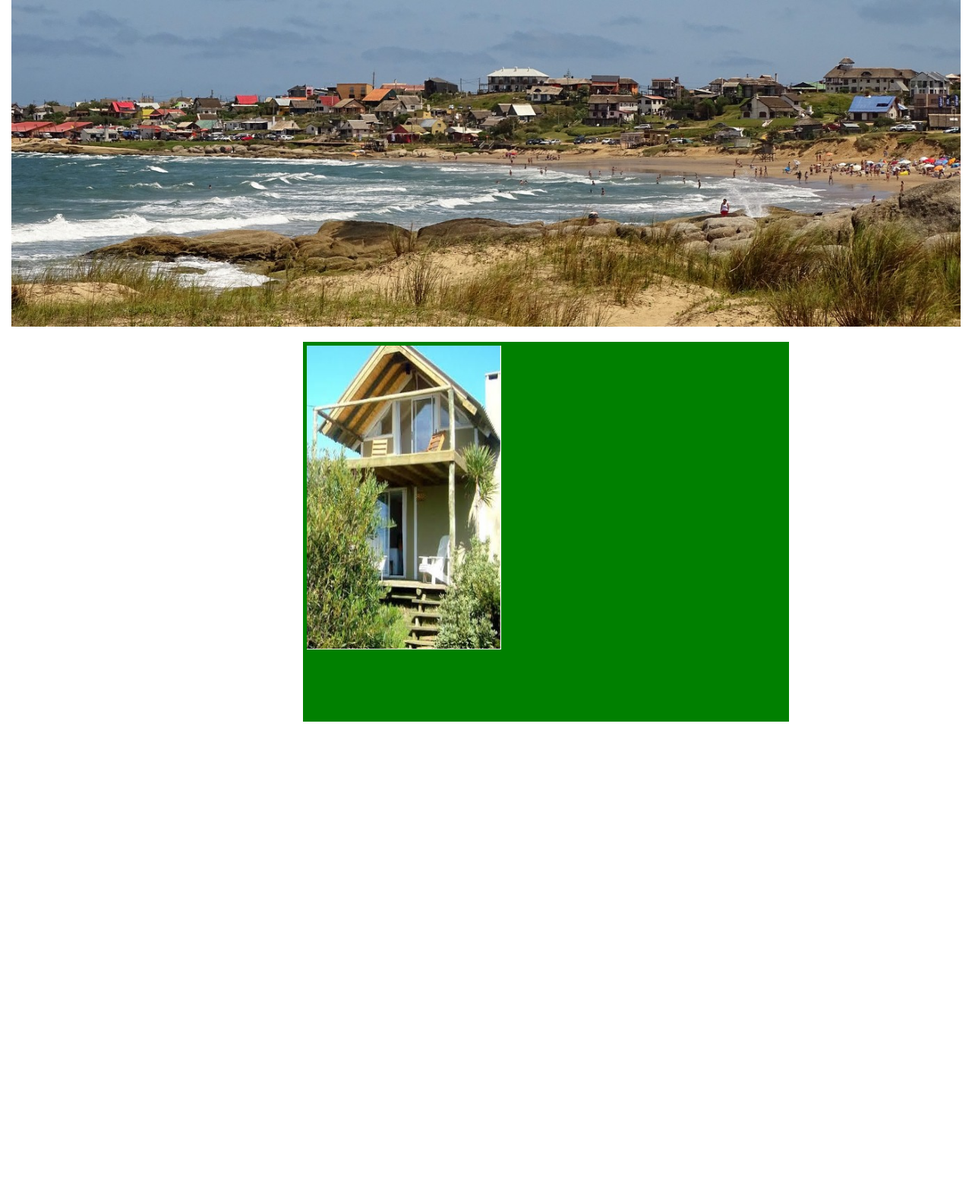
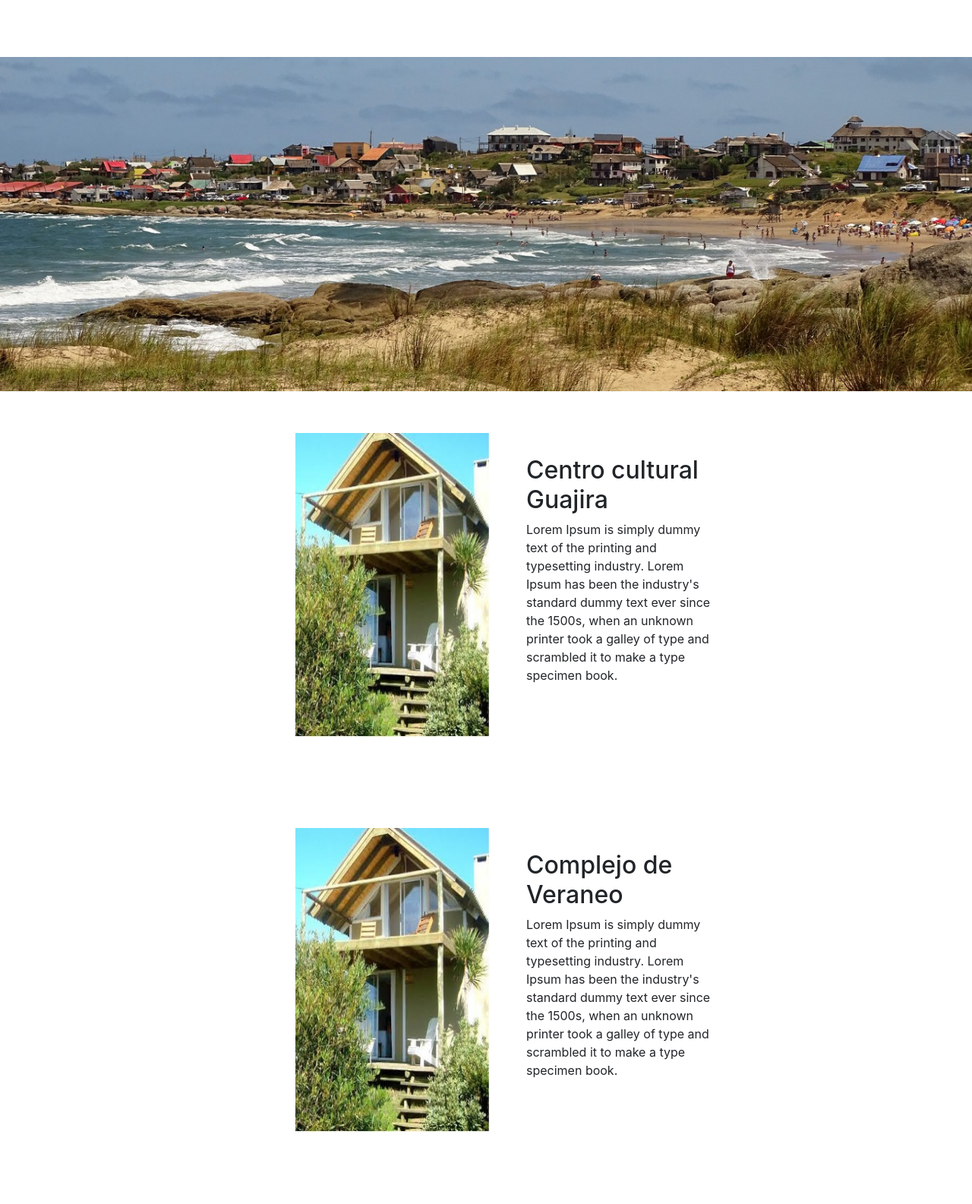
Before and after one commit to FernandoLemos/agreste, a plain HTML site: page index.html in a window 1280 px wide. Shown: the whole page at 76% size. Before the commit the page ends 950 px from the top, so only its background shows below. Drawn offline with nearby package versions, Linux system fonts and the light colour scheme.

Commit message:
Modificacion de estilos

```diff
--- a/Content/estilos.css
+++ b/Content/estilos.css
@@ -1,7 +1,12 @@
+nav {
+    width: 100%;
+    height: 75px;
+}
 header{
     height: 100%;
     background-color:white;
     background-repeat: no-repeat;
+    margin-bottom: 50px
 }
 
 header img {
@@ -9,23 +14,35 @@ header img {
 }
 
 .box {
-    background-color: green;
     height: 500px;
     width: 50%;
     position: relative;
     margin-top: 20px;
     margin-left: 30%;
-    position: absolute;
 }
 
 .box-image {
     background-color: white;
     width: 40%;
     height: 400px;
-    margin: 5px 5px 5px 5px
+    margin: 5px 5px 5px 5px;
+    float: left
 }
 
 .box-image img {
     height: 100%;
     width: 100%;
 }
+
+.box-text {
+    background-color: white;
+    width: 40%;
+    height: 400px;
+    float: right;;
+    margin: 35px 75px 5px 5px
+}
+
+.box-image p {
+    height: 100%;
+    width: 100%;
+}
--- a/index.html
+++ b/index.html
@@ -10,7 +10,10 @@
     <script src="https://maxcdn.bootstrapcdn.com/bootstrap/4.0.0/js/bootstrap.min.js" integrity="sha384-JZR6Spejh4U02d8jOt6vLEHfe/JQGiRRSQQxSfFWpi1MquVdAyjUar5+76PVCmYl" crossorigin="anonymous"></script>
 </head>
 <body>
-    <div class="container-fluid">
+    <div class="">
+        <nav>
+
+        </nav>
         <header>
             <img src="/Content/Images/panoramica.jpg" alt="" class="src">
         </header>
@@ -19,12 +22,20 @@
                 <div class="box-image">
                     <img src="/Content/Images/box1.jpg" alt="" class="src">
                 </div>
+                <div class="box-text">
+                    <h2>Centro cultural Guajira</h2>
+                    <p>Lorem Ipsum is simply dummy text of the printing and typesetting industry. Lorem Ipsum has been the industry's standard dummy text ever since the 1500s, when an unknown printer took a galley of type and scrambled it to make a type specimen book.</p>
+                </div>
             </div>
         </section>
         <section>
             <div class="box">
                 <div class="box-image">
                     <img src="/Content/Images/box1.jpg" alt="" class="src">
+                </div>
+                <div class="box-text">
+                    <h2>Complejo de Veraneo</h2>
+                    <p>Lorem Ipsum is simply dummy text of the printing and typesetting industry. Lorem Ipsum has been the industry's standard dummy text ever since the 1500s, when an unknown printer took a galley of type and scrambled it to make a type specimen book.</p>
                 </div>
             </div>
         </section>
```
